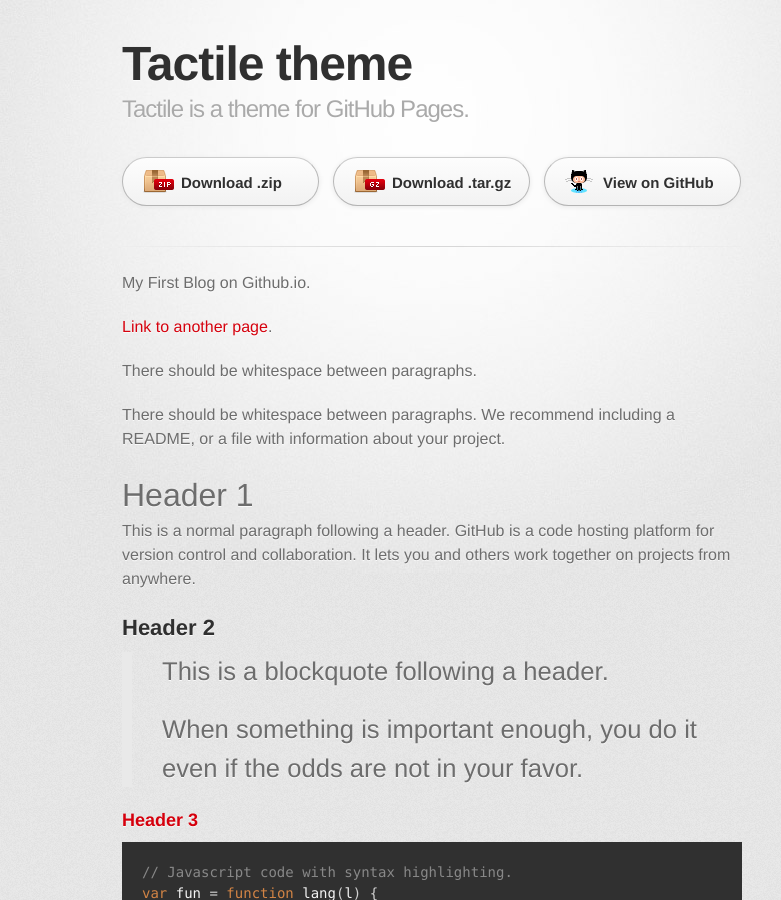
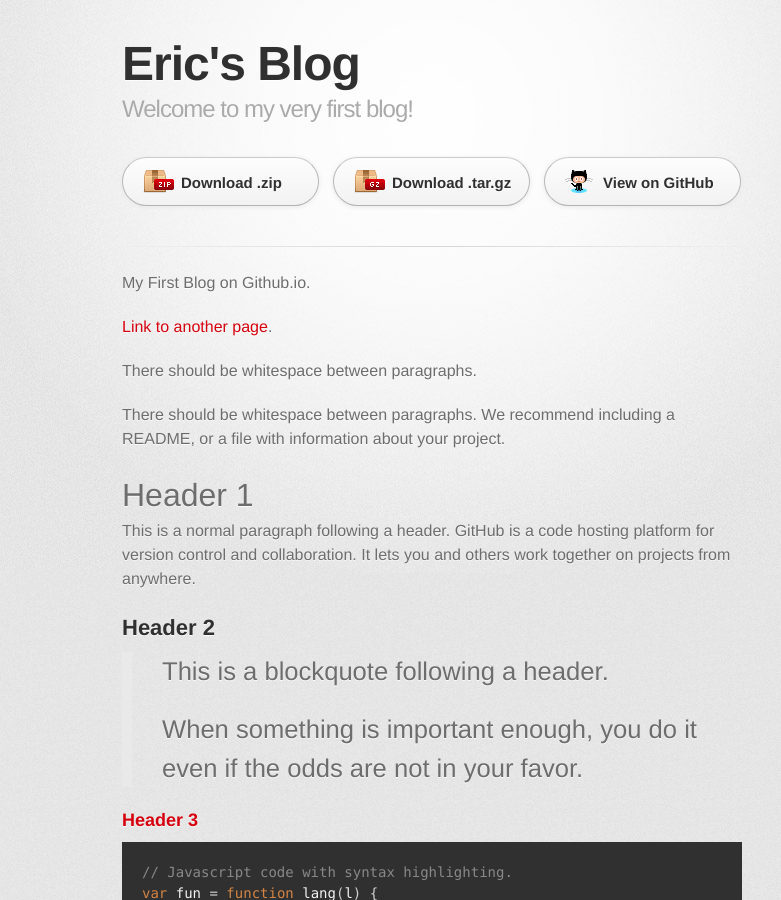
Before and after one commit to echenn/echenn.github.io, a Jekyll site: the page built from index.md, in a window 1280 px wide and 900 px high. Shown: the whole window, without its empty margins (208-989 px from the left). Built offline with Jekyll 4.4.1, drawn with Linux system fonts in a browser that asks for light colours; some web fonts are replaced.

Commit message:
Update _config.yml

```diff
--- a/_config.yml
+++ b/_config.yml
@@ -1,5 +1,5 @@
-title: Tactile theme
-description: Tactile is a theme for GitHub Pages.
+title: Eric's Blog
+description: Welcome to my very first blog!
 show_downloads: true
 google_analytics:
 theme: jekyll-theme-tactile
```
